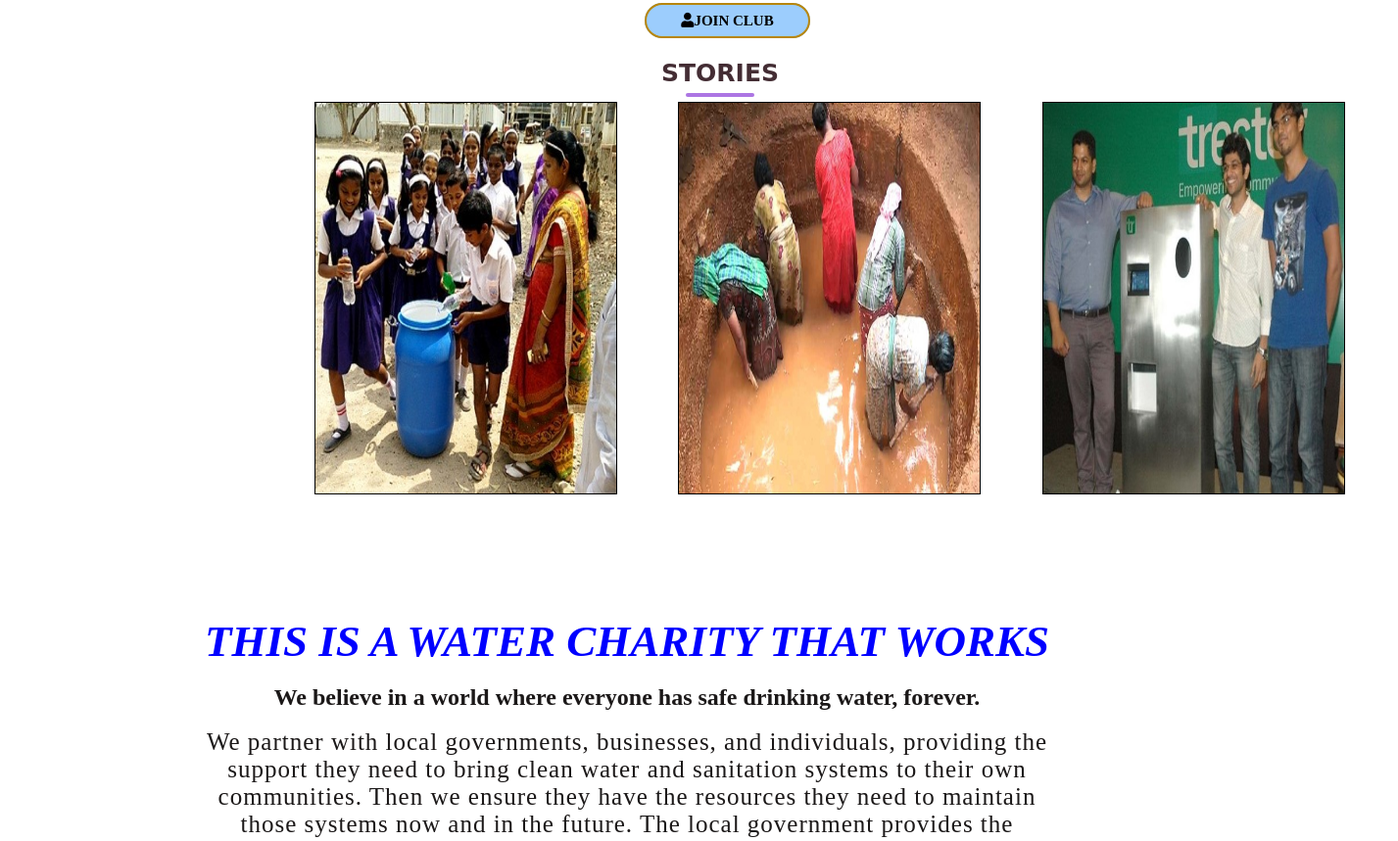
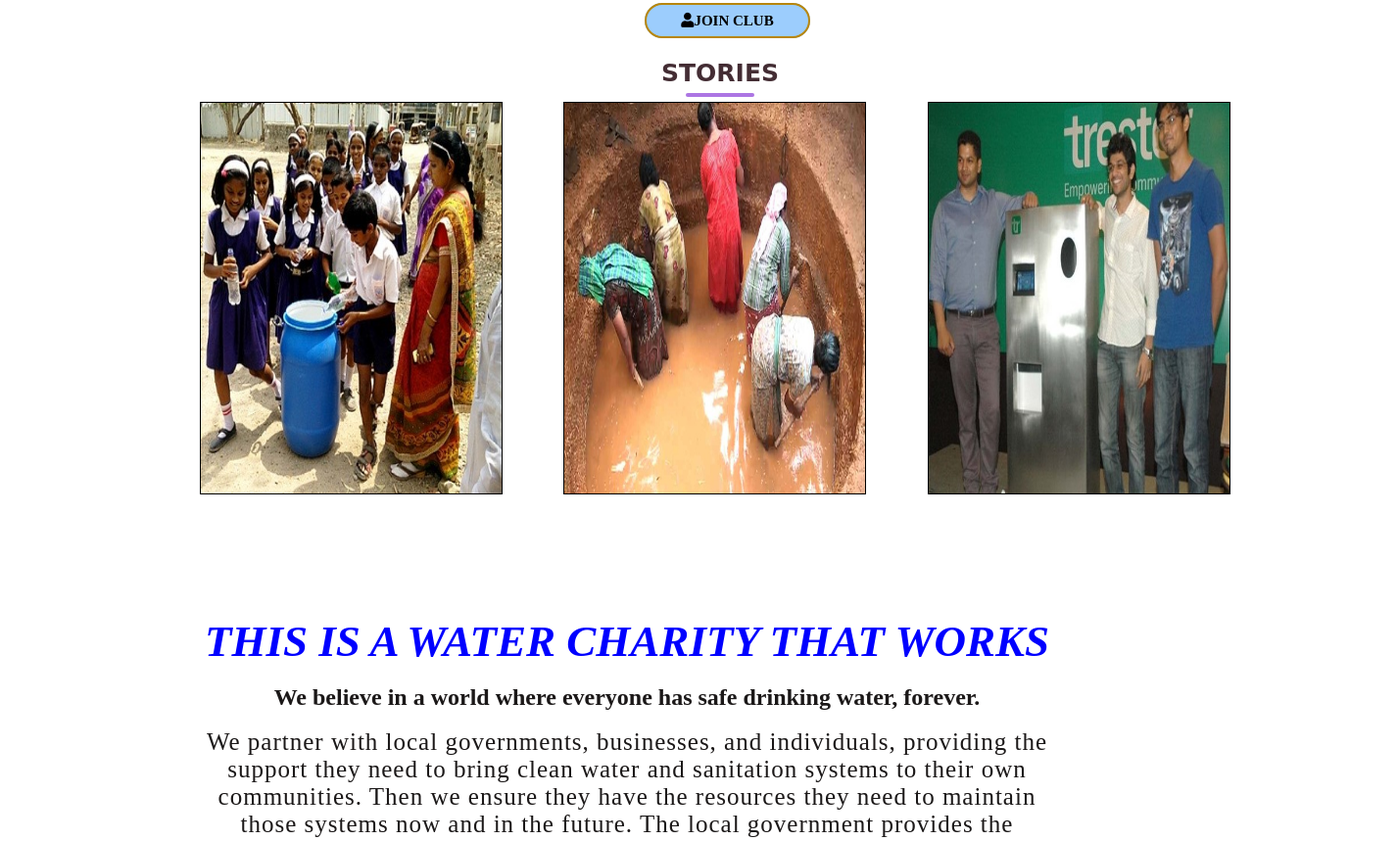
Before and after one commit to Hitanshi06/Payment_Gateway, a plain HTML site: page index.html in a window 1280 px wide. Shown: the part 1131-1990 px from the top of the page at 98% size, 1427 px wide, since content can reach past the window. Drawn offline with nearby package versions, Linux system fonts and the light colour scheme.

Commit message:
Update style.css

```diff
--- a/css/style.css
+++ b/css/style.css
@@ -162,7 +162,7 @@ header{
     display: grid;
     grid-template-columns: repeat(auto-fit, minmax(350px, 1fr));
     grid-gap: 15px;
-    margin: 390px 267px;
+    margin: 390px 150px;
     padding: 45px 30px;
     justify-content: space-evenly;
 }
```
